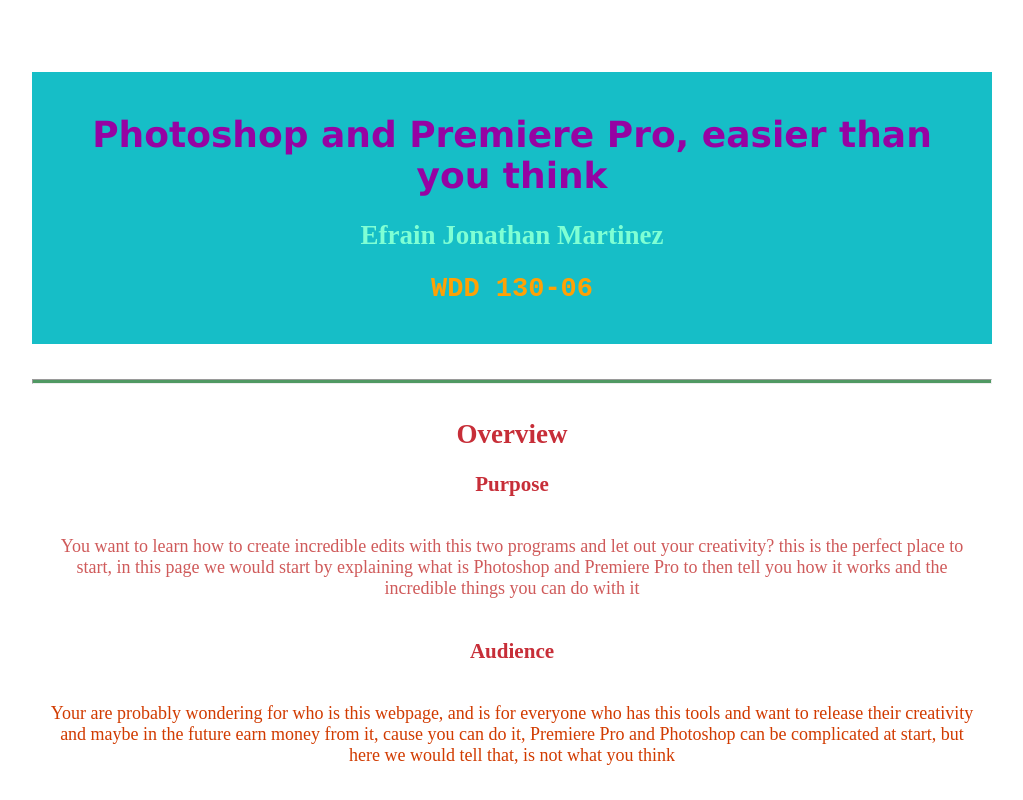
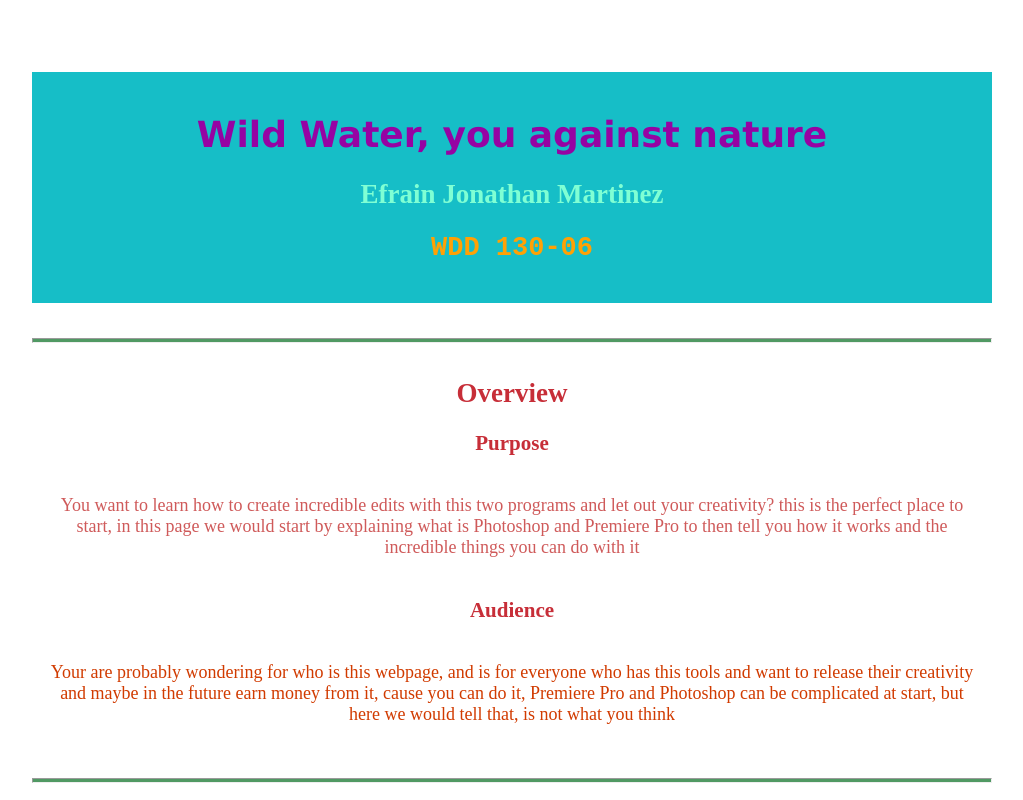
Before and after one commit to TacosDeCampechano/wd130, a plain HTML site: page wwr/site-plan.html in a window 1280 px wide. Shown: the top 800 px of the page, without its empty margins (128-1151 px from the left). Drawn offline with Linux system fonts and the light colour scheme; a web font is replaced by a local one.

Commit message:
plan three

```diff
--- a/wwr/site-plan.html
+++ b/wwr/site-plan.html
@@ -9,7 +9,7 @@
 
 <body>
   <header>
-    <h1 style="font-family:'Lucida Sans', 'Lucida Sans Regular', 'Lucida Grande', 'Lucida Sans Unicode', Geneva, Verdana, sans-serif ; color: rgb(150, 3, 163);">Photoshop and Premiere Pro, easier than you think</h1>
+    <h1 style="font-family:'Lucida Sans', 'Lucida Sans Regular', 'Lucida Grande', 'Lucida Sans Unicode', Geneva, Verdana, sans-serif ; color: rgb(150, 3, 163);">Wild Water, you against nature</h1>
     <h2 style="color:aquamarine">Efrain Jonathan Martinez</h2>
     <h2 style="font-family: 'Courier New', Courier, monospace;">WDD 130-06</h2>
     <!-- In the header above, add the name of your site, your name and class number. For example if you are in section 3 you would put WDD 130-03 -->
```
